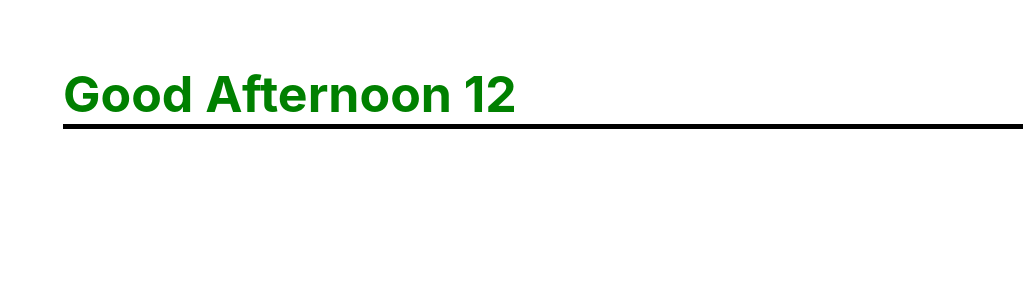
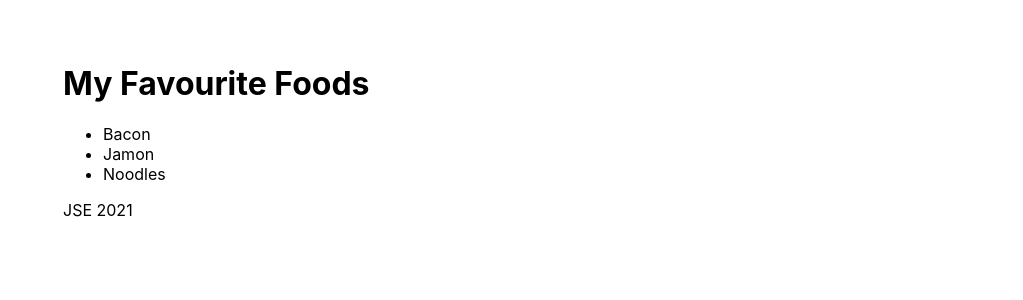
Before and after one commit to josanescod/webdevbootcamp, a React (Create React App) app in the folder react-example/: page / in a window 1280 px wide. Shown: the top 300 px of the page, without its empty margins (257-1280 px from the left). Built offline with nearby package versions, Linux system fonts and the light colour scheme.

Commit message:
React components

```diff
--- /dev/null
+++ b/react-example/src/components/App.jsx
@@ -0,0 +1,17 @@
+import React from "react";
+import Heading from '../components/Heading';
+import List from '../components/List';
+import Footer from '../components/Footer';
+
+
+function App(){
+    return (<div>
+                 <Heading />
+                 <List />
+                 <Footer />
+            </div>
+            );
+
+}
+
+export default App;
--- /dev/null
+++ b/react-example/src/components/Footer.jsx
@@ -0,0 +1,12 @@
+import React from "react";
+
+function Footer() {
+
+    return (
+        <footer>
+            <p>JSE 2021</p>
+        </footer>
+    )
+}
+
+export default Footer;
--- /dev/null
+++ b/react-example/src/components/Heading.jsx
@@ -0,0 +1,11 @@
+import React from "react";
+
+
+//Component example
+function Heading () {
+    return <h1>My Favourite Foods</h1>;
+  }
+
+
+
+export default Heading;
--- /dev/null
+++ b/react-example/src/components/List.jsx
@@ -0,0 +1,18 @@
+import React from "react";
+
+function List() {
+    return <ul>
+                <li>
+                    Bacon
+                </li>
+                <li>
+                    Jamon
+                </li>
+                <li>
+                    Noodles
+                </li>
+            </ul>;
+}
+
+
+export default List;
--- a/react-example/src/index.js
+++ b/react-example/src/index.js
@@ -1,36 +1,7 @@
 import React from 'react';
 import ReactDOM from 'react-dom';
 import './index.css';
-
-const date = new Date(2019,1,1,12);
-const currentTime = date.getHours();
-
-let greeting;
-
-const customStyle = {
-  color: ""
-}
-
-if (currentTime < 12){
-  greeting = "Good Morning";
-  customStyle.color = "red";
-
-}else if (currentTime < 18){
-  greeting = "Good Afternoon";
-  customStyle.color = "green";
-
-}else {
-  greeting = "Good Night";
-  customStyle.color = "blue";
-
-}
-
+import App from './components/App.jsx';
 
 ReactDOM.render(
-
-  <div>
-    <h1 className="heading" style={customStyle}> {greeting} {currentTime}</h1>
-  </div>
-  ,
-
-  document.getElementById("root"));
+  <App />,document.getElementById("root"));
```
